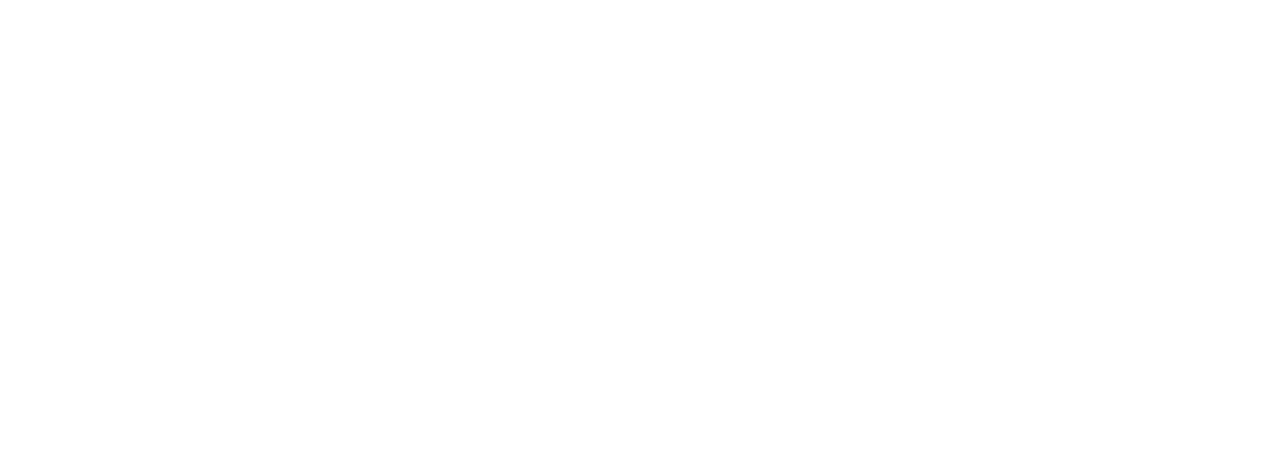
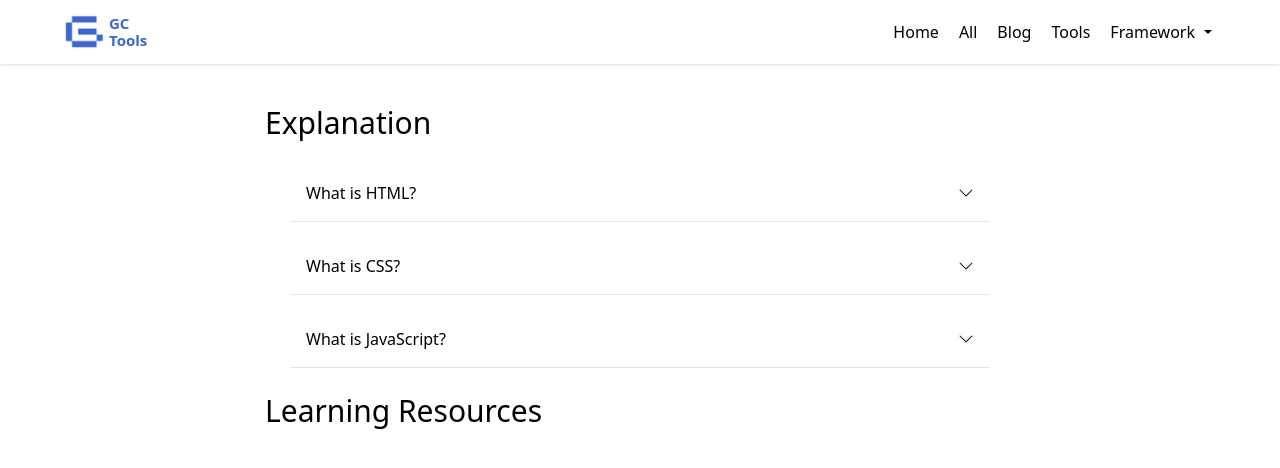
Before and after one commit to Muhammad-Khairul-Kholqi/ApkTools, a React (Create React App) app: page /blogs in a window 1280 px wide. Before the commit this address had no page. Shown: the top 468 px of the page. Built offline with nearby package versions, Linux system fonts and the light colour scheme.

Commit message:
add blogs page

```diff
--- a/src/App.js
+++ b/src/App.js
@@ -10,6 +10,9 @@
 import Forms from './Tools/Category/Forms/Forms';
 import CodeForms from "./Tools/Category/Forms/CodeForms";
 
+// blogs
+import CategoryBlogs from "./Blogs/CategoryBlogs";
+
 const DefaultNavbar = ({children}) => {
   return (
     <div>
@@ -19,7 +22,7 @@
       {children}
     </div>
   )
-}
+};
 
 function App() {
   return (
@@ -63,6 +66,16 @@
                   }
               />
 
+              {/* blogs */}
+              <Route
+                  path = "/blogs"
+                  element={
+                    <DefaultNavbar>
+                      <CategoryBlogs />
+                    </DefaultNavbar>
+                  }
+              />
+
               <Route
                   path = "/about-gc-tools"
                   element={
--- /dev/null
+++ b/src/Blogs/CategoryBlogs.js
@@ -0,0 +1,30 @@
+import React from "react";
+
+import AllExplanation from "./Explanation/AllExplanation";
+
+const CategoryBlogs = () => {
+    return(
+        <div>
+            <div className="mt-[100px] mx-[30px]">
+                <div>
+                    <div className = "flex justify-center" >
+                        <h1 className = "text-start w-[750px] text-[30px] mb-[20px]" >
+                            Explanation
+                        </h1>
+                    </div>
+                    <AllExplanation />
+                </div>
+
+                <div className="mt-[20px]">
+                    <div className = "flex justify-center" >
+                        <h1 className = "text-start w-[750px] text-[30px] mb-[20px]" >
+                            Learning Resources
+                        </h1>
+                    </div>
+                </div>
+            </div>
+        </div>
+    )
+}
+
+export default CategoryBlogs;
--- /dev/null
+++ b/src/Blogs/Explanation/AllExplanation.js
@@ -0,0 +1,47 @@
+import React, { useState } from 'react';
+import { BsChevronDown, BsChevronUp } from 'react-icons/bs';
+
+import HtmlExplanation from './ExplanatioinCode/HtmlExplanation';
+import CssExplanation from './ExplanatioinCode/CssExplanation';
+import JsExplanation from './ExplanatioinCode/JsExplanation';
+
+const AllExplanation = () => {
+  const items = [
+    { title: 'What is HTML?', content: <HtmlExplanation /> },
+    { title: 'What is CSS?', content: <CssExplanation /> },
+    { title: 'What is JavaScript?', content: <JsExplanation /> },
+  ];
+
+  const [activeIndex, setActiveIndex] = useState(null);
+
+  const handleClick = (index) => {
+    setActiveIndex(activeIndex === index ? null : index);
+  };
+
+  return (
+    <div>
+        <div className="w-full max-w-[700px] mx-auto">
+            {items.map((item, index) => (
+            <div key={index} className="mb-4">
+                <div
+                className={`p-4 cursor-pointer flex justify-between items-center border-b ${
+                    activeIndex === index ? 'bg-gray-200' : ''
+                }`}
+                onClick={() => handleClick(index)}
+                >
+                <span className="">{item.title}</span>
+                {activeIndex === index ? <BsChevronUp /> : <BsChevronDown />}
+                </div>
+                {activeIndex === index && (
+                <div className="p-4 border-b">
+                    <p>{item.content}</p>
+                </div>
+                )}
+            </div>
+            ))}
+        </div>
+    </div>
+  );
+};
+
+export default AllExplanation;
--- /dev/null
+++ b/src/Blogs/Explanation/ExplanatioinCode/CssExplanation.js
@@ -0,0 +1,20 @@
+import React from "react";
+
+const CssExplanation = () => {
+    return(
+        <div>
+            <div>
+                <h3>
+                    CSS stands for cascading style sheets, a language used
+                    to define the appearance and formatting of a website. With
+                    CSS, you can control the font type, text color, and background
+                    of a web page.
+                </h3>
+
+                <p className="italic mt-[10px]"> Source of <a href = "https://www.niagahoster.co.id/blog/pengertian-css/" className="text-blue-600" target="_blank">niagahoster.co.id</a> </p>
+            </div>
+        </div>
+    )
+}
+
+export default CssExplanation;
--- /dev/null
+++ b/src/Blogs/Explanation/ExplanatioinCode/HtmlExplanation.js
@@ -0,0 +1,19 @@
+import React from "react";
+
+const HtmlExplanation = () => {
+    return(
+        <div>
+            <div>
+                <h3>
+                    HTML is a markup language commonly used to structure paragraphs, headings,
+                    and links on web pages.However, despite its coding - like structure, it
+                    should be noted that HTML is not a programming language.
+                </h3>
+
+                <p className="italic mt-[10px]"> Source of <a href = "https://www.hostinger.co.id/tutorial/apa-itu-html" className="text-blue-600" target="_blank">hostinger.co.id</a> </p>
+            </div>
+        </div>
+    )
+}
+
+export default HtmlExplanation;
--- /dev/null
+++ b/src/Blogs/Explanation/ExplanatioinCode/JsExplanation.js
@@ -0,0 +1,18 @@
+import React from "react";
+
+const JsExplanation = () => {
+    return(
+        <div>
+            <div>
+                <h3>
+                    JavaScript is a programming language used in web development to make
+                    websites more dynamic and interactive.
+                </h3>
+
+                <p className="italic mt-[10px]"> Source of <a href = "https://www.dicoding.com/blog/apa-itu-javascript-fungsi-dan-contohnya/" className="text-blue-600" target="_blank">dicoding.com</a> </p>
+            </div>
+        </div>
+    )
+}
+
+export default JsExplanation;
--- a/src/Template/Navbar.js
+++ b/src/Template/Navbar.js
@@ -46,6 +46,12 @@
                         </div>
 
                         <div>
+                            <Link to="/blogs">
+                                <p>Blog</p>
+                            </Link>
+                        </div>
+
+                        <div>
                             <Link to = "/category-tools" >
                                 <p>Tools</p>
                             </Link>
@@ -57,7 +63,7 @@
                     </div>
 
                     {dropDownFramework && (
-                        <div className = "dropdown-framework absolute top-full right-0 mr-[70px] mt-[3px] bg-white shadow-md rounded-md p-5 text-[15px] z-50" >
+                        <div className = "dropdown-framework absolute top-full right-0 mr-[30px] mt-[3px] bg-white shadow-md rounded-md p-5 text-[15px] z-50" >
                             <ul>
                                 <li>
                                     <p className="py-[5px]">React Js</p>
```
